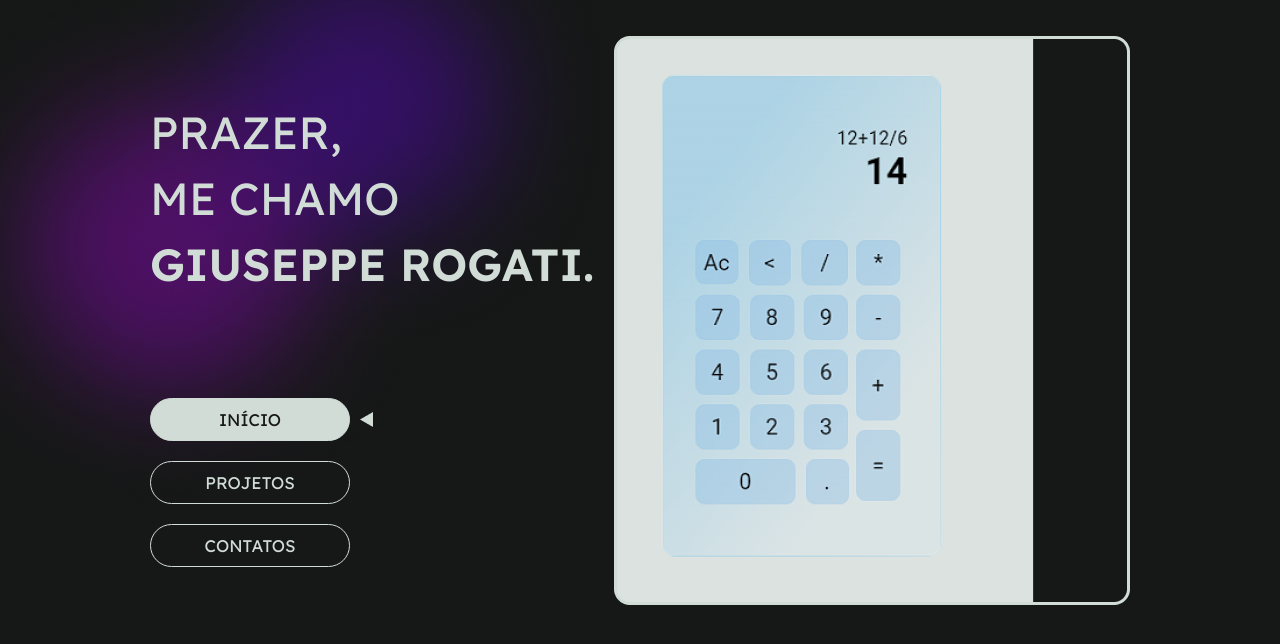
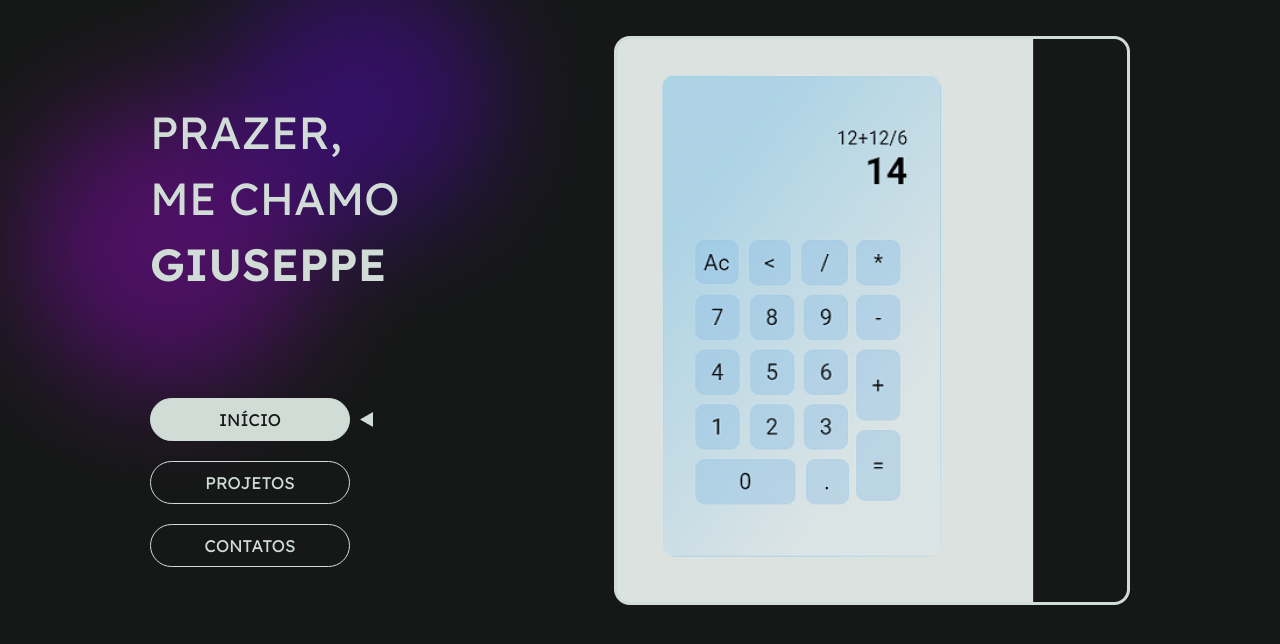
Before and after one commit to zapdesign/zapdesign.github.io, a plain HTML site: page index.html in a window 1280 px wide. Shown: the part 94-738 px from the top of the page. Drawn offline with Linux system fonts and the light colour scheme; files whose address does not match are found by name.

Commit message:
Teste HTML

```diff
--- a/index.html
+++ b/index.html
@@ -23,7 +23,7 @@
 
     <section class="fundo01">
       <div class="header-01">
-          <h1>Prazer,<br> Me chamo<br><a class="texto-nome"> Giuseppe Rogati.</a></h1>
+          <h1>Prazer,<br> Me chamo<br><a class="texto-nome"> Giuseppe</a></h1>
 
         <nav class="nav-bar">
           <ul class="list-itens">
```
